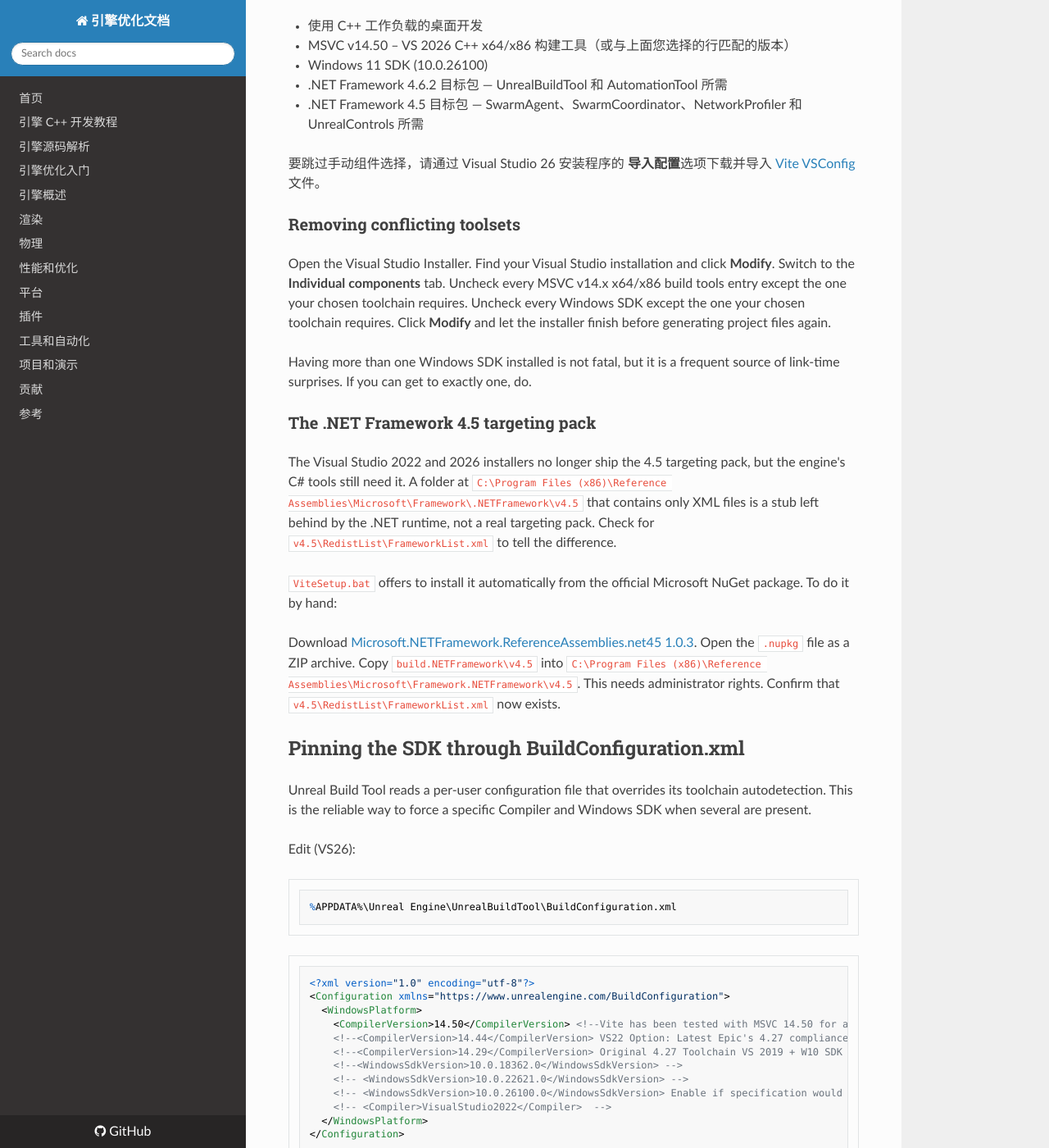
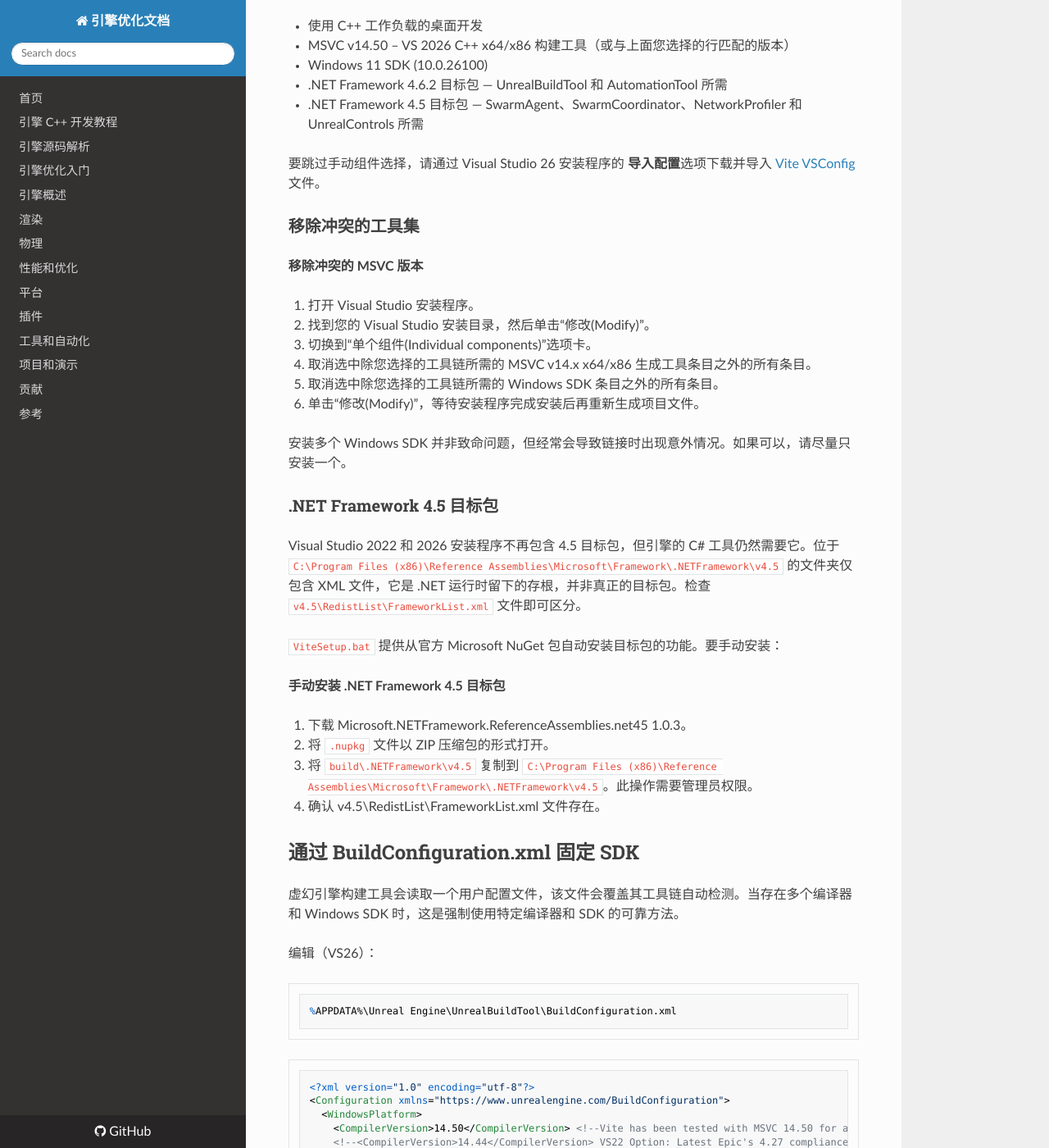
Before and after one commit to OpenHUTB/cpp, an MkDocs documentation site: the page built from docs/optimization/GettingStarted/Toolchain-Requirements.md, in a window 1280 px wide and 1400 px high, scrolled down 923 px. Shown: the whole window at 82% size. Built offline with MkDocs 1.6.1, drawn with Linux system fonts in a browser that asks for light colours; nearby versions of some CDN libraries; a script that is not in the unit is left out; some of the changed text lies outside the part shown.

Commit message:
修复“工具链要求”说明

````diff
--- a/docs/optimization/GettingStarted/Toolchain-Requirements.md
+++ b/docs/optimization/GettingStarted/Toolchain-Requirements.md
@@ -34,44 +34,49 @@
 
 要跳过手动组件选择，请通过 Visual Studio 26 安装程序的 **导入配置**选项下载并导入 [Vite VSConfig](https://drive.google.com/file/d/1NwpPUiM_7yVI_kjhW94kYxvVP42ViV3Q/view?usp=sharing) 文件。
 
-### Removing conflicting toolsets
+### 移除冲突的工具集
 
-<procedure title="Remove conflicting MSVC versions" id="remove-conflicting-msvc">
-    <step>Open the Visual Studio Installer.</step>
-    <step>Find your Visual Studio installation and click <b>Modify</b>.</step>
-    <step>Switch to the <b>Individual components</b> tab.</step>
-    <step>Uncheck every MSVC v14.x x64/x86 build tools entry except the one your chosen toolchain requires.</step>
-    <step>Uncheck every Windows SDK except the one your chosen toolchain requires.</step>
-    <step>Click <b>Modify</b> and let the installer finish before generating project files again.</step>
-</procedure>
+**移除冲突的 MSVC 版本**
 
-Having more than one Windows SDK installed is not fatal, but it is a frequent source of link-time surprises.
-If you can get to exactly one, do.
+1. 打开 Visual Studio 安装程序。
 
-### The .NET Framework 4.5 targeting pack
+2. 找到您的 Visual Studio 安装目录，然后单击“修改(Modify)”。
 
-The Visual Studio 2022 and 2026 installers no longer ship the 4.5 targeting pack, but the engine's C# tools
-still need it. A folder at
-`C:\Program Files (x86)\Reference Assemblies\Microsoft\Framework\.NETFramework\v4.5` that contains only XML
-files is a stub left behind by the .NET runtime, not a real targeting pack. Check for
-`v4.5\RedistList\FrameworkList.xml` to tell the difference.
+3. 切换到“单个组件(Individual components)”选项卡。
 
-`ViteSetup.bat` offers to install it automatically from the official Microsoft NuGet package. To do it
-by hand:
+4. 取消选中除您选择的工具链所需的 MSVC v14.x x64/x86 生成工具条目之外的所有条目。
 
-<procedure title="Install the .NET Framework 4.5 targeting pack manually" id="install-net45">
-    <step>Download <a href="https://www.nuget.org/api/v2/package/Microsoft.NETFramework.ReferenceAssemblies.net45/1.0.3">Microsoft.NETFramework.ReferenceAssemblies.net45 1.0.3</a>.</step>
-    <step>Open the <code>.nupkg</code> file as a ZIP archive.</step>
-    <step>Copy <code>build\.NETFramework\v4.5</code> into <code>C:\Program Files (x86)\Reference Assemblies\Microsoft\Framework\.NETFramework\v4.5</code>. This needs administrator rights.</step>
-    <step>Confirm that <code>v4.5\RedistList\FrameworkList.xml</code> now exists.</step>
-</procedure>
+5. 取消选中除您选择的工具链所需的 Windows SDK 条目之外的所有条目。
 
-## Pinning the SDK through BuildConfiguration.xml
+6. 单击“修改(Modify)”，等待安装程序完成安装后再重新生成项目文件。
 
-Unreal Build Tool reads a per-user configuration file that overrides its toolchain autodetection. This is
-the reliable way to force a specific Compiler and Windows SDK when several are present.
+安装多个 Windows SDK 并非致命问题，但经常会导致链接时出现意外情况。如果可以，请尽量只安装一个。
 
-Edit (VS26):
+
+### .NET Framework 4.5 目标包
+
+Visual Studio 2022 和 2026 安装程序不再包含 4.5 目标包，但引擎的 C# 工具仍然需要它。位于 `C:\Program Files (x86)\Reference Assemblies\Microsoft\Framework\.NETFramework\v4.5` 的文件夹仅包含 XML 文件，它是 .NET 运行时留下的存根，并非真正的目标包。检查 `v4.5\RedistList\FrameworkList.xml` 文件即可区分。
+
+`ViteSetup.bat` 提供从官方 Microsoft NuGet 包自动安装目标包的功能。要手动安装：
+
+**手动安装 .NET Framework 4.5 目标包**
+
+1. 下载 Microsoft.NETFramework.ReferenceAssemblies.net45 1.0.3。
+
+2. 将 `.nupkg` 文件以 ZIP 压缩包的形式打开。
+
+3. 将 `build\.NETFramework\v4.5` 复制到 `C:\Program Files (x86)\Reference Assemblies\Microsoft\Framework\.NETFramework\v4.5`。此操作需要管理员权限。
+
+4. 确认 v4.5\RedistList\FrameworkList.xml 文件存在。
+
+
+
+
+## 通过 BuildConfiguration.xml 固定 SDK
+
+虚幻引擎构建工具会读取一个用户配置文件，该文件会覆盖其工具链自动检测。当存在多个编译器和 Windows SDK 时，这是强制使用特定编译器和 SDK 的可靠方法。
+
+编辑（VS26）：
 
 ```
 %APPDATA%\Unreal Engine\UnrealBuildTool\BuildConfiguration.xml
@@ -92,27 +97,24 @@
 </Configuration>
 ```
 
+!!! 警告
+    对 `BuildConfiguration.xml` 的更改将在下次构建时生效，但编辑后应重新生成项目文件，以便 IDE 和 UBT 保持一致。
 
-> Changes to `BuildConfiguration.xml` take effect on the next build, but you should regenerate project
-> files after editing it so that the IDE and UBT agree.
->
-{style="note"}
 
-## Verifying your toolchain
+## 验证您的工具链
 
-Before you start a long build, confirm what is actually installed. `ViteSetup.bat` performs this check for
-you and prints an `[OK]` or `[FAIL]` line for each requirement. To check by hand, look for:
+在开始长时间构建之前，请确认实际安装的组件。`ViteSetup.bat` 会自动执行此检查，并针对每个要求打印 `[OK]` 或 `[FAIL]` 行。要手动检查，请查找：
 
-- `C:\Program Files\Microsoft Visual Studio\<year>\<edition>\VC\Tools\MSVC\<version>\bin\Hostx64\x64\cl.exe`
-  &mdash; the MSVC toolsets you have installed are the folder names under `VC\Tools\MSVC`.
-- `C:\Program Files (x86)\Windows Kits\10\Include\<version>` &mdash; the Windows SDKs you have installed.
+- `C:\Program Files\Microsoft Visual Studio\<year>\<edition>\VC\Tools\MSVC\<version>\bin\Hostx64\x64\cl.exe` — 您已安装的 MSVC 工具集位于 `VC\Tools\MSVC` 下的文件夹名称中。
 
-A second useful checkpoint: watch the build output just before the linking phase begins and confirm which
-toolchain UBT reports using. Catching a mismatch there is much cheaper than catching it at link time.
+- `C:\Program Files (x86)\Windows Kits\10\Include\<version>` — 您已安装的 Windows SDK。
 
-## See also
+- 另一个有用的检查点：在链接阶段开始之前查看构建输出，并确认 UBT 报告使用的工具链。在此阶段发现不匹配比在链接时发现要高效得多。
 
-- [Building from Source](Build-From-Source.md)
-- [Build Troubleshooting](Build-Troubleshooting.md)
-- [ViteSetup Assistant](../Tools/ViteSetup.md)
-- [System Requirements](System-Requirements.md)
+
+## 另请参阅
+
+- [从源代码构建](Build-From-Source.md)
+- [构建故障排除](Build-Troubleshooting.md)
+- [ViteSetup 助手](../Tools/ViteSetup.md)
+- [系统要求](System-Requirements.md)
````
Also changed, not shown: docs/optimization/GettingStarted/Build-Troubleshooting.md (+1 -1 lines), 1 other file.
